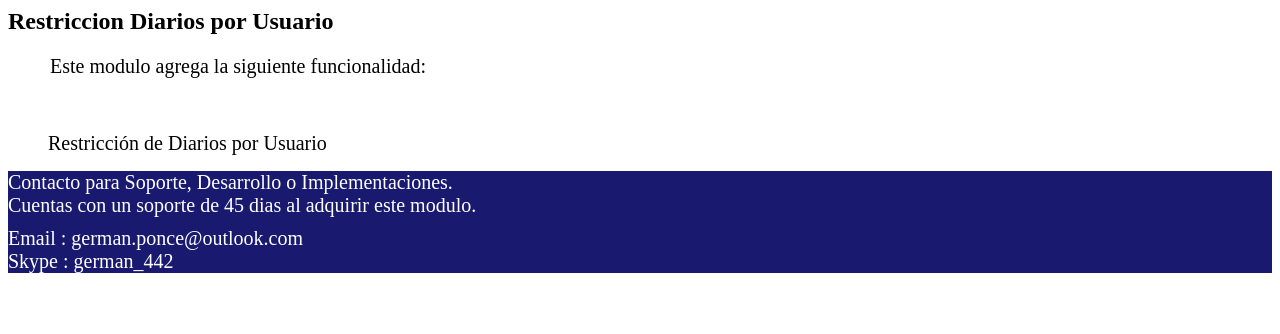
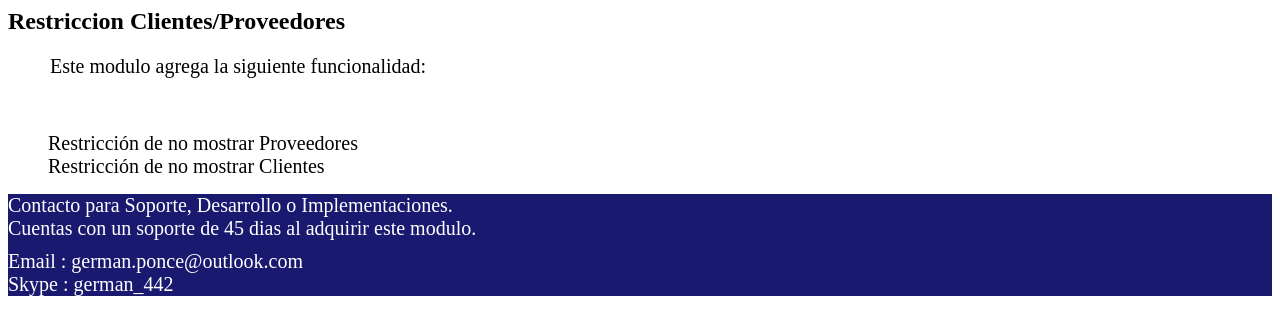
Before and after one commit to germanponce/ps_restrict_customer_suppliers, a plain HTML site: page static/description/index.html in a window 1280 px wide. Drawn offline with Linux system fonts and the light colour scheme.

Commit message:
Correcciones

```diff
--- a/static/description/index.html
+++ b/static/description/index.html
@@ -1,7 +1,7 @@
 <section class="oe_container">
     <div class="oe_row oe_spaced">
         <div class="oe_span12">
-            <h2 class="oe_slogan">Restriccion Diarios por Usuario</h2>
+            <h2 class="oe_slogan">Restriccion Clientes/Proveedores</h2>
         </div>
         <div class="oe_row oe_spaced">
             <p style="margin-left: 42px;  font-size:20px;">Este modulo agrega la siguiente funcionalidad:</p>
@@ -9,7 +9,11 @@
             <ul>
                 <li style="list-style:none !important;  font-size:20px;">
                     <i class="fa fa-check-circle"></i>
-                    Restricci&oacute;n de Diarios por Usuario
+                    Restricci&oacute;n de no mostrar Proveedores
+                </li>
+                <li style="list-style:none !important;  font-size:20px;">
+                    <i class="fa fa-check-circle"></i>
+                    Restricci&oacute;n de no mostrar Clientes
                 </li>
             </ul>
         </div>
```
